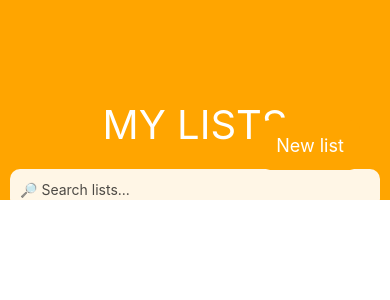
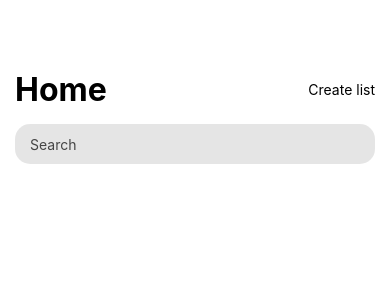
Before and after one commit to niviso/facere, a React Native app: screen / in a window 390 px wide. Shown: the top 300 px of the page. Built offline with nearby package versions, Linux system fonts and the light colour scheme.

Commit message:
Refactored jumbotron to a navigationBar

```diff
--- a/App.tsx
+++ b/App.tsx
@@ -18,7 +18,7 @@ export default function App() {
     <GestureHandlerRootView>
       {Router.map((Component:any,index:number) => {
           if(Component.name == view.route){
-          return <View key={index}><Component setView={updateView} data={view.data} /></View>
+          return <View key={index}><Component view={view} setView={updateView} data={view.data} /></View>
           }
       })}
     </GestureHandlerRootView>
--- a/components/Card.tsx
+++ b/components/Card.tsx
@@ -25,7 +25,6 @@ export default function Card({ id, eyebrow, text, cta, onPress, backgroundColor,
             alignItems: "center",
             flexDirection: "row",
             backgroundColor: backgroundColor ? backgroundColor : "white",
-            opacity: inactive ? 0.5 : 1
         },
         innerContainer: {
             display: "flex",
--- a/components/Item.tsx
+++ b/components/Item.tsx
@@ -62,11 +62,16 @@ function Item({ id, text, timestamp, complete, toggleItemComplete, hasBeenUpdate
     };
     return (
         <Swipeable renderLeftActions={renderLeftActions} overshootLeft={true} onSwipeableOpen={(e) => console.log(e)}>
-            <Card id={id} text={text} eyebrow={moment(timestamp).fromNow()} inactive={complete} backgroundColor={isImportant ? "#ffdc73" : "white"} onLongPress={() => toggleImportant(id)} cta={<BouncyCheckbox
+            <Card id={id} text={text} eyebrow={moment(timestamp).fromNow()} inactive={complete} backgroundColor={isImportant ? "#ffdc73" : "white"} onLongPress={() => toggleImportant(id)} cta={
+                <BouncyCheckbox
                 fillColor="green"
                 isChecked={complete}
                 onPress={toggle}
-                size={25}
+                size={22}
+                textContainerStyle={{
+                    marginLeft: 0
+                }}
+                style={{marginLeft:0,marginRight:0}}
             />} />
         </Swipeable>
     )
--- /dev/null
+++ b/components/NavigationBar.tsx
@@ -0,0 +1,33 @@
+import { Text, View, StyleSheet, TouchableOpacity } from 'react-native';
+import Ionicons from '@expo/vector-icons/Ionicons';
+
+interface ActionButton {
+    onPress: Function;
+    text: string;
+    icon?: string;
+}
+
+interface NavBarProps {
+    leftBtn?: ActionButton | any;
+    rightBtn?: ActionButton | any;
+    headline: string;
+}
+export default function NavigationBar({leftBtn,rightBtn, headline}:NavBarProps){
+
+    return (
+        <View>
+            <View style={{ paddingLeft: 15, paddingRight: 15, paddingTop: 70, paddingBottom: 15, width: "100%", display: "flex", flexDirection: "row", justifyContent: "space-between", alignItems: "center" }}>
+                {rightBtn &&
+                <TouchableOpacity onPress={rightBtn.onPress} style={{ width: 100,display: "flex", flexDirection: "row", justifyContent: "flex-start", alignItems: "center" }}>
+                    {rightBtn.icon && <Ionicons name={rightBtn.icon} size={20} color="rgba(0,0,0,0.8)" />}
+                    <Text style={{textAlign:"right"}}>{rightBtn.text}</Text>
+                </TouchableOpacity>}
+                <Text style={{ textAlign:"center",fontSize: leftBtn && rightBtn ? 22 : 32, color: "black", fontWeight: "bold" }}>{headline}</Text>
+                {leftBtn && <TouchableOpacity onPress={leftBtn.onPress} style={{ width: 100,display: "flex",flexDirection:"row",justifyContent:"flex-end",alignItems: "center" }}>
+                    <Text>{leftBtn.text}</Text>
+                    {leftBtn.icon && <Ionicons name={leftBtn.icon} size={20} color="rgba(0,0,0,0.8)" />}
+                </TouchableOpacity>}
+            </View>
+        </View>
+    )
+}
--- a/components/index.ts
+++ b/components/index.ts
@@ -2,4 +2,6 @@ import { Item, ItemProps } from "./Item";
 import Jumbotron from "./Jumbotron";
 import List from "./List";
 import Card from "./Card";
-export { Item,List, Jumbotron,Card }
+import NavigationBar from "./NavigationBar";
+
+export { Item,List, Jumbotron,Card,NavigationBar }
--- a/views/Home.tsx
+++ b/views/Home.tsx
@@ -1,13 +1,14 @@
-import { Text, View, ScrollView, StyleSheet, TouchableOpacity, TextInput } from 'react-native';
+import { View, ScrollView, StyleSheet, TouchableOpacity, TextInput } from 'react-native';
 import moment from 'moment';
 import Store from "../store";
-import {Card} from "../components";
+import { Card, NavigationBar } from "../components";
 import { useState, useEffect } from "react";
 import AntDesign from '@expo/vector-icons/AntDesign';
+import Ionicons from '@expo/vector-icons/Ionicons';
 
-export default function Home({ setView, data }: any) {
+export default function Home({ setView, view, data }: any) {
     const [lists, setLists] = useState<any>([]);
-    const [search,setSearch] = useState<string>("");
+    const [search, setSearch] = useState<string>("");
     async function save(obj: any) {
         await Store.set("lists", obj);
     }
@@ -21,7 +22,7 @@ export default function Home({ setView, data }: any) {
 
     function createList() {
         const newId = Date.now().toString(36) + Math.random().toString(36).substring(2);
-        const obj = { id: newId, name: `New List ${lists.length+1}`, timestamp: new Date() };
+        const obj = { id: newId, name: `New List ${lists.length + 1}`, timestamp: new Date() };
         const result = [...lists, obj];
         setLists(result);
         save(result);
@@ -65,42 +66,34 @@ export default function Home({ setView, data }: any) {
         },
     });
 
+
     return (
         <View style={styles.wrapper}>
-            <View style={{ position: "relative", height: 200, backgroundColor: "orange" }}>
-                <View style={{ padding: 10, paddingTop: 100, width: "100%", display: "flex", justifyContent: "flex-end", alignItems: "center" }}>
-                    <Text style={{ fontSize: 40, color: "white" }}>MY LISTS</Text>
+            <NavigationBar headline={view.route} leftBtn={{ text: "Create list", onPress: createList }} />
+            <View style={{ paddingLeft: 15, paddingRight: 15, paddingBottom: 15 }}>
                 <TextInput
                     style={{
                         height: 40,
-                            padding: 10,
-                            borderRadius: 10,
+                        padding: 15,
+                        borderRadius: 15,
                         width: "100%",
-                            marginTop: 20,
-                            backgroundColor: "rgba(255,255,255,0.9)",
+                        backgroundColor: "rgba(0,0,0,0.1)",
                     }}
-                        onChangeText={setSearch}
-                        placeholder={"🔎 Search lists..."}
+                    placeholder="Search"
                     placeholderTextColor="rgba(0,0,0,0.7)"
                 />
             </View>
-            </View>
             <ScrollView>
                 {
-                    search.length == 0 && lists.map((list:any) => {
-                        return (<Card key={list.id} id={list.id} eyebrow={moment(list.timestamp).fromNow()} text={list.name} onPress={() => setView('SelectedList', list)} cta={<AntDesign name="right" size={16} color="black" />}/>)
+                    search.length == 0 && lists.map((list: any) => {
+                        return (<Card key={list.id} id={list.id} eyebrow={moment(list.timestamp).fromNow()} text={list.name} onPress={() => setView('SelectedList', list)} cta={<Ionicons name="chevron-forward" size={20} color="rgba(0,0,0,0.8)" />
+                        } />)
                     })}
                 {
-                    search.length !== 0 && lists.map((list:any) => {
-                        return search.toLowerCase().includes(list.name.toLowerCase()) && (<Card key={list.id} id={list.id} eyebrow={moment(list.timestamp).fromNow()} text={list.name} onPress={() => setView('SelectedList', list)} cta={<AntDesign name="right" size={16} color="black" />}/>)
+                    search.length !== 0 && lists.map((list: any) => {
+                        return search.toLowerCase().includes(list.name.toLowerCase()) && (<Card key={list.id} id={list.id} eyebrow={moment(list.timestamp).fromNow()} text={list.name} onPress={() => setView('SelectedList', list)} cta={<AntDesign name="right" size={16} color="black" />} />)
                     })}
             </ScrollView>
-            <View style={{ position: "absolute", bottom: 30, right: 30 }}>
-                <TouchableOpacity onPress={createList} style={{ backgroundColor: "orange", width: 100, height: 50, display: "flex", alignItems: "center", justifyContent: "center", borderRadius: 10 }}>
-                    <Text style={{ fontSize: 18, textAlign: "center", color: "white" }}>New list</Text>
-
-                </TouchableOpacity>
-            </View>
         </View>
     )
 }
--- a/views/SelectedList.tsx
+++ b/views/SelectedList.tsx
@@ -1,5 +1,5 @@
 import Store from "../store";
-import {Jumbotron, List} from "../components";
+import {Jumbotron, List, NavigationBar} from "../components";
 import {useState,useEffect} from "react";
 import {ScrollView} from "react-native";
 export default function SelectedList({setView,data}:any){
@@ -34,7 +34,8 @@ export default function SelectedList({setView,data}:any){
       }
     return (
         <ScrollView style={{ width: "100%" }}>
-            <Jumbotron headline={data.name} onSubmit={onSubmitNewItem} onUpdateHeadline={updateList} leftBtnAction={() => setView("Home")} />
+            {false && <Jumbotron headline={data.name} onSubmit={onSubmitNewItem} onUpdateHeadline={updateList} leftBtnAction={() => setView("Home")} />}
+            <NavigationBar headline={data.name} rightBtn={{ text: "Go back", icon:"chevron-back-outline", onPress: () => setView("Home") }} leftBtn={{ text: "Edit", onPress: () => setView("Home") }}/>
             <List data={data} setList={setList} list={list}/>
         </ScrollView>
     )
```
Lines whose indentation alone changed are shown as unchanged.
